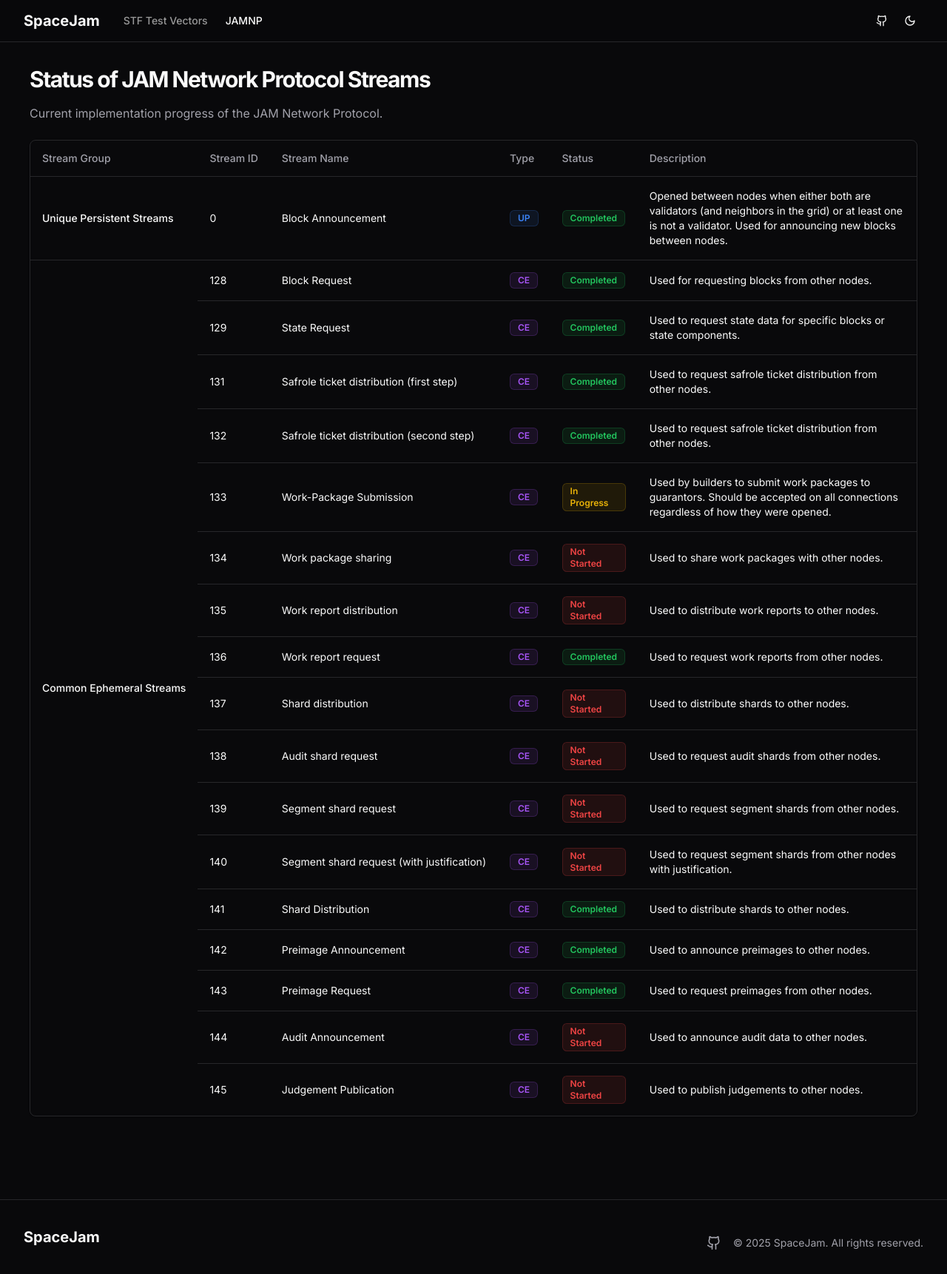
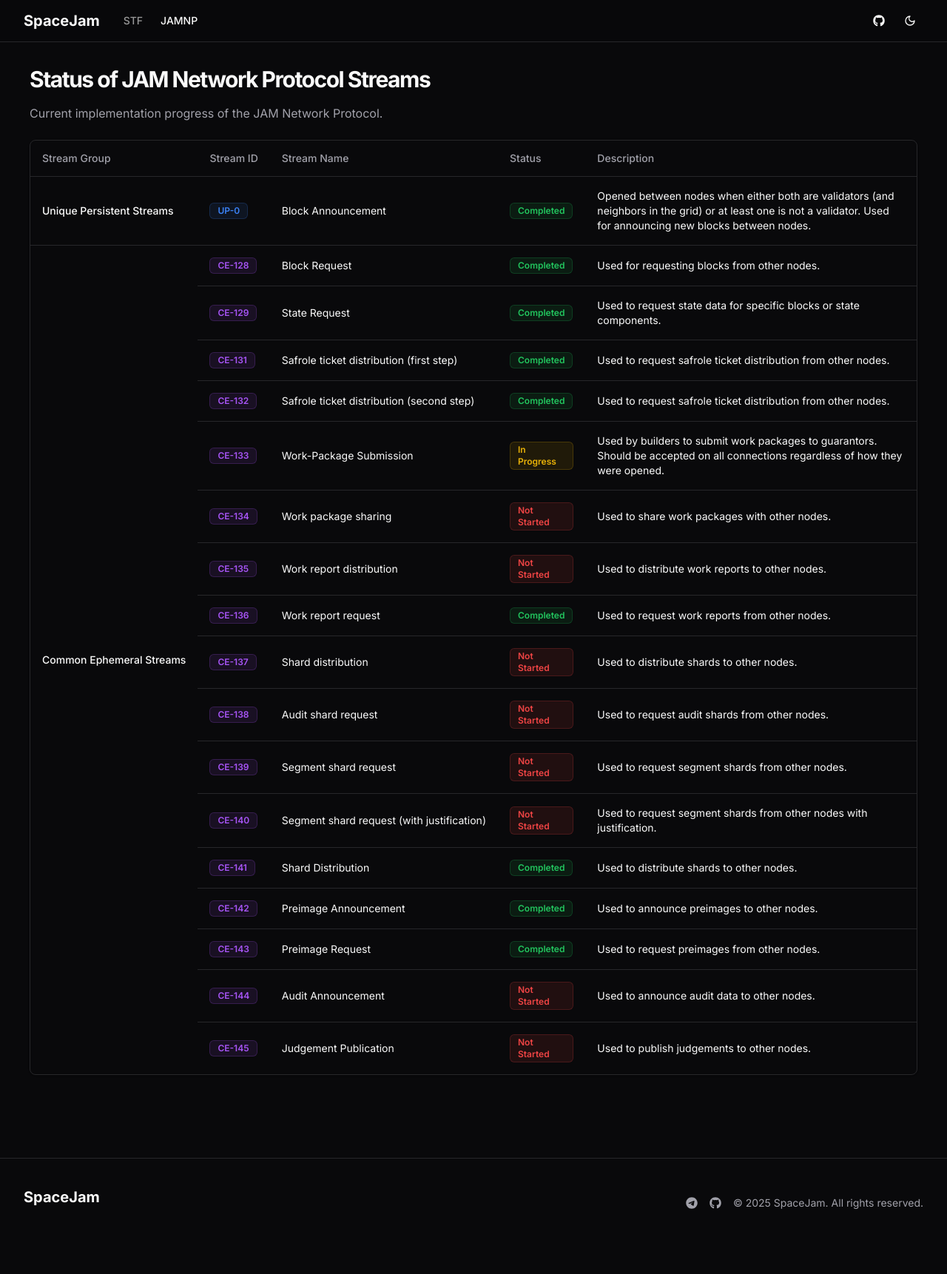
Before and after one commit to spacejamapp/website, a Next.js app: page /jamnp in a window 1280 px wide. Shown: the whole page at 74% size. After the commit the page ends 1670 px from the top, so only its background shows below. Built offline with nearby package versions, Linux system fonts and the light colour scheme.

Commit message:
chore(app): rename project to spacejam.app (#3)
* feat(footer): add telegram link in footer

* feat(footer): use spacejamapp

```diff
--- a/app/jamnp/page.tsx
+++ b/app/jamnp/page.tsx
@@ -243,7 +243,6 @@
                 </TableHead>
                 <TableHead className="whitespace-nowrap">Stream ID</TableHead>
                 <TableHead className="whitespace-nowrap">Stream Name</TableHead>
-                <TableHead className="whitespace-nowrap">Type</TableHead>
                 <TableHead className="whitespace-nowrap">Status</TableHead>
                 <TableHead className="hidden sm:table-cell">
                   Description
@@ -263,20 +262,17 @@
                       </TableCell>
                     ) : null}
                     <TableCell className="whitespace-nowrap">
-                      {stream.id}
-                    </TableCell>
-                    <TableCell className="whitespace-nowrap">
-                      {stream.name}
-                    </TableCell>
-                    <TableCell>
                       <Badge
                         variant="outline"
                         className={`${streamTypeStyles[stream.type].bg} ${
                           streamTypeStyles[stream.type].text
                         } ${streamTypeStyles[stream.type].border}`}
                       >
-                        {stream.type}
+                        {stream.type}-{stream.id}
                       </Badge>
+                    </TableCell>
+                    <TableCell className="whitespace-nowrap">
+                      {stream.name}
                     </TableCell>
                     <TableCell>
                       <Badge
--- a/components/footer.tsx
+++ b/components/footer.tsx
@@ -1,5 +1,6 @@
 import Link from "next/link";
-import { Github } from "lucide-react";
+import { FontAwesomeIcon } from "@fortawesome/react-fontawesome";
+import { faGithub, faTelegramPlane } from "@fortawesome/free-brands-svg-icons";
 
 export function Footer() {
   return (
@@ -13,12 +14,21 @@
         </div>
         <div className="flex items-center gap-4">
           <Link
-            href="https://github.com/spacejam-network"
+            href="https://t.me/spacejamapp"
             target="_blank"
             rel="noreferrer"
             className="text-muted-foreground hover:text-foreground"
           >
-            <Github className="h-5 w-5" />
+            <FontAwesomeIcon icon={faTelegramPlane} className="h-4 w-4" />
+            <span className="sr-only">Telegram</span>
+          </Link>
+          <Link
+            href="https://github.com/spacejamapp"
+            target="_blank"
+            rel="noreferrer"
+            className="text-muted-foreground hover:text-foreground"
+          >
+            <FontAwesomeIcon icon={faGithub} className="h-4 w-4" />
             <span className="sr-only">GitHub</span>
           </Link>
           <p className="text-sm text-muted-foreground">
--- a/components/header.tsx
+++ b/components/header.tsx
@@ -3,8 +3,9 @@
 import Link from "next/link";
 import { usePathname } from "next/navigation";
 import { ThemeToggle } from "@/components/theme-toggle";
-import { Github } from "lucide-react";
 import { cn } from "@/lib/utils";
+import { faGithub } from "@fortawesome/free-brands-svg-icons";
+import { FontAwesomeIcon } from "@fortawesome/react-fontawesome";
 
 export default function Header() {
   const pathname = usePathname();
@@ -27,7 +28,7 @@
                 : "text-foreground/60"
             )}
           >
-            STF Test Vectors
+            STF
           </Link>
           <Link
             href="/jamnp"
@@ -41,14 +42,14 @@
             JAMNP
           </Link>
         </nav>
-        <div className="flex items-center justify-end space-x-3">
+        <div className="flex items-center justify-end space-x-4">
           <Link
-            href="https://github.com/spacejam-network/specjam"
+            href="https://github.com/spacejamapp"
             target="_blank"
+            rel="noreferrer"
           >
-            <Github className="w-4 h-4" />
+            <FontAwesomeIcon icon={faGithub} className="h-4 w-4" />
           </Link>
-
           <ThemeToggle />
         </div>
       </div>
--- a/package.json
+++ b/package.json
@@ -9,6 +9,9 @@
     "lint": "next lint"
   },
   "dependencies": {
+    "@fortawesome/fontawesome-svg-core": "^6.7.2",
+    "@fortawesome/free-brands-svg-icons": "^6.7.2",
+    "@fortawesome/react-fontawesome": "^0.2.2",
     "@radix-ui/react-slot": "^1.1.2",
     "@tailwindcss/typography": "^0.5.16",
     "class-variance-authority": "^0.7.1",
```
Also changed, not shown: 1 other file (tests, documents, lock files or other folders).
